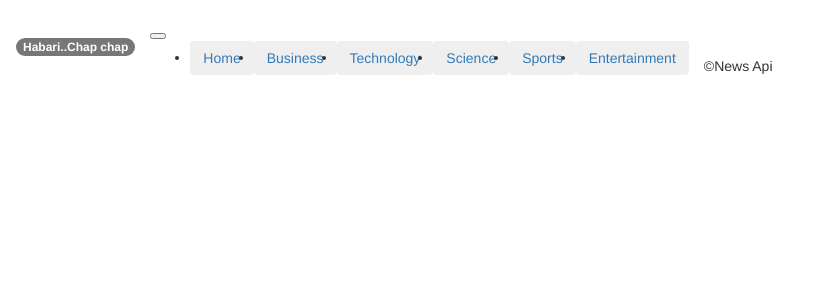
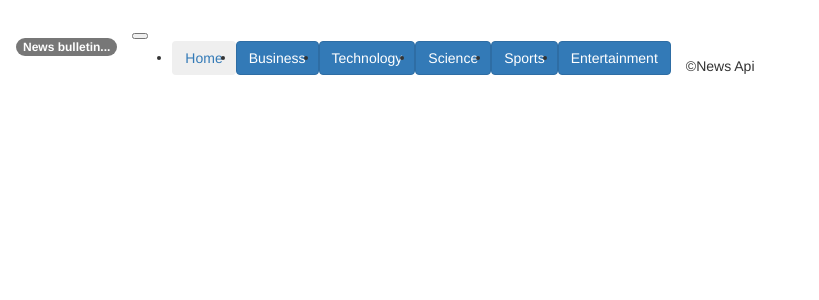
Before and after one commit to edwinkipchumba/news-app, a Flask app: template app/templates/base.html in a window 1280 px wide. Shown: the top 300 px of the page, without its empty margins (0-819 px from the left). Run offline with Flask 2, Linux system fonts and the light colour scheme; the template is opened without the code that fills it, so the values that code supplies are empty; some libraries are stand-ins or nearby versions.

Commit message:
adding style to the navbar

```diff
--- a/app/templates/navbar.html
+++ b/app/templates/navbar.html
@@ -1,29 +1,29 @@
 <div class="">
 
     <nav class="navbar navbar-expand-lg navbar-dark bg-dark fixed-top">
-    <h3> <a class="navbar-brand" href="/"><span class="badge badge-success">Habari..Chap chap</span></a></h3>
+    <h3> <a class="navbar-brand" href="/"><span class="badge badge-success">News bulletin...</span></a></h3>
       <button class="navbar-toggler" type="button" data-toggle="collapse" data-target="#navbarText" aria-controls="navbarText" aria-expanded="false" aria-label="Toggle navigation">
       <span class="navbar-toggler-icon"></span>
     </button>
       <div class="collapse navbar-collapse" id="navbarText">
         <ul class="navbar-nav mr-auto">
           <li class="nav-item active">
-            <a class="nav-link" href="/"><button type="button" class="btn btn-outline-success">Home </button><span class="sr-only">(current)</span></a>
+            <a class="nav-link" href="/"><button type="button" class="btn btn-outline-success">Home </button><span class="sr-only"></span></a>
           </li>
           <li class="nav-item">
-            <a class="nav-link" href="/{{'categories/Business'}}"><button type="button" class="btn btn-outline-success">Business</button></a>
+            <a class="nav-link" href="/{{'categories/Business'}}"><button type="button" class="btn btn-primary">Business</button></a>
           </li>
           <li class="nav-item">
-            <a class="nav-link" href="/{{'categories/Technology'}}"><button type="button" class="btn btn-outline-success">Technology</button></a>
+            <a class="nav-link" href="/{{'categories/Technology'}}"><button type="button" class="btn btn-primary">Technology</button></a>
           </li>
           <li class="nav-item">
-            <a class="nav-link" href="/{{'categories/Science'}}"><button type="button" class="btn btn-outline-success">Science</button></a>
+            <a class="nav-link" href="/{{'categories/Science'}}"><button type="button" class="btn btn-primary">Science</button></a>
           </li>
           <li class="nav-item">
-            <a class="nav-link" href="/{{'categories/Sports'}}"><button type="button" class="btn btn-outline-success">Sports</button></a>
+            <a class="nav-link" href="/{{'categories/Sports'}}"><button type="button" class="btn btn-primary">Sports</button></a>
           </li>
           <li class="nav-item">
-            <a class="nav-link" href="/{{'categories/Entertainment'}}"><button type="button" class="btn btn-outline-success">Entertainment</button></a>
+            <a class="nav-link" href="/{{'categories/Entertainment'}}"><button type="button" class="btn btn-primary">Entertainment</button></a>
           </li>
         </ul>
         <span class="navbar-text">
--- a/config.py
+++ b/config.py
@@ -5,7 +5,6 @@ class Config:
     General configuration parent class
     '''
     NEWS_API_SOURCE_URL='https://newsapi.org/v2/sources?apiKey={}'
-    # CAT_API_URL='https://newsapi.org/v2/everything?q={}&sortBy=relevancy&apiKey={}'
     NEWS_API_KEY=os.environ.get('NEWS_API_KEY')
     CAT_API_URL='https://newsapi.org/v2/top-headlines?country=us&category={}&apiKey={}'
 
@@ -15,7 +14,6 @@ class Config:
 class ProdConfig(Config):
     '''
     Production  configuration child class
-
     Args:
         Config: The parent configuration class with General configuration settings
     '''
@@ -25,7 +23,6 @@ class ProdConfig(Config):
 class DevConfig(Config):
     '''
     Development  configuration child class
-
     Args:
         Config: The parent configuration class with General configuration settings
     '''
```
Also changed, not shown: app/request.py (line endings or trailing spaces), 1 other file.
